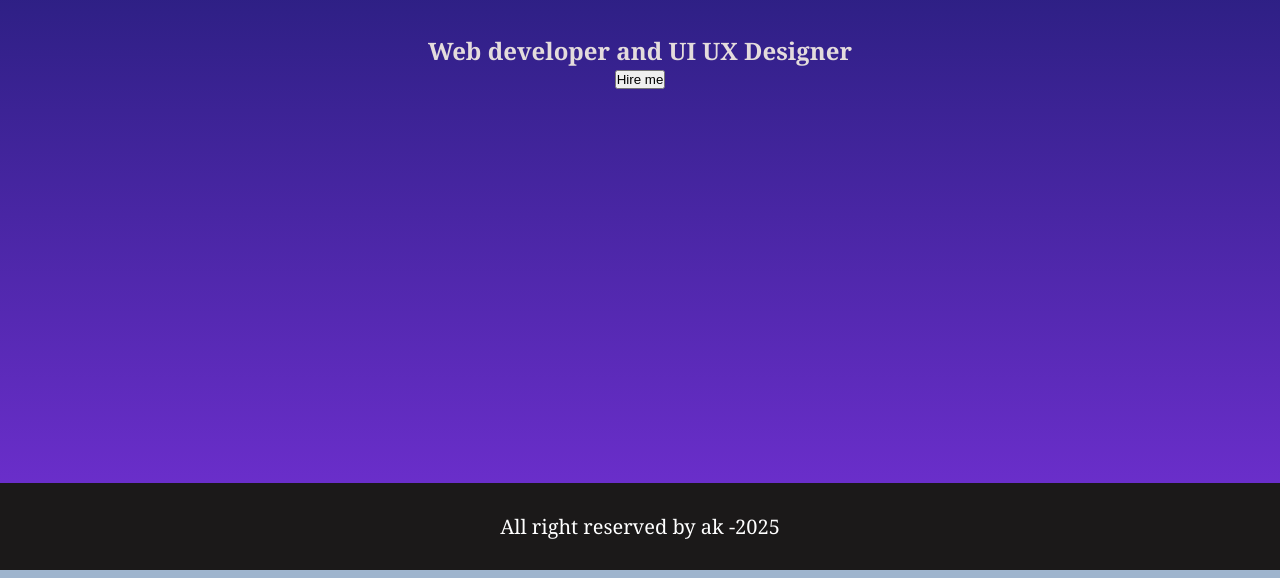
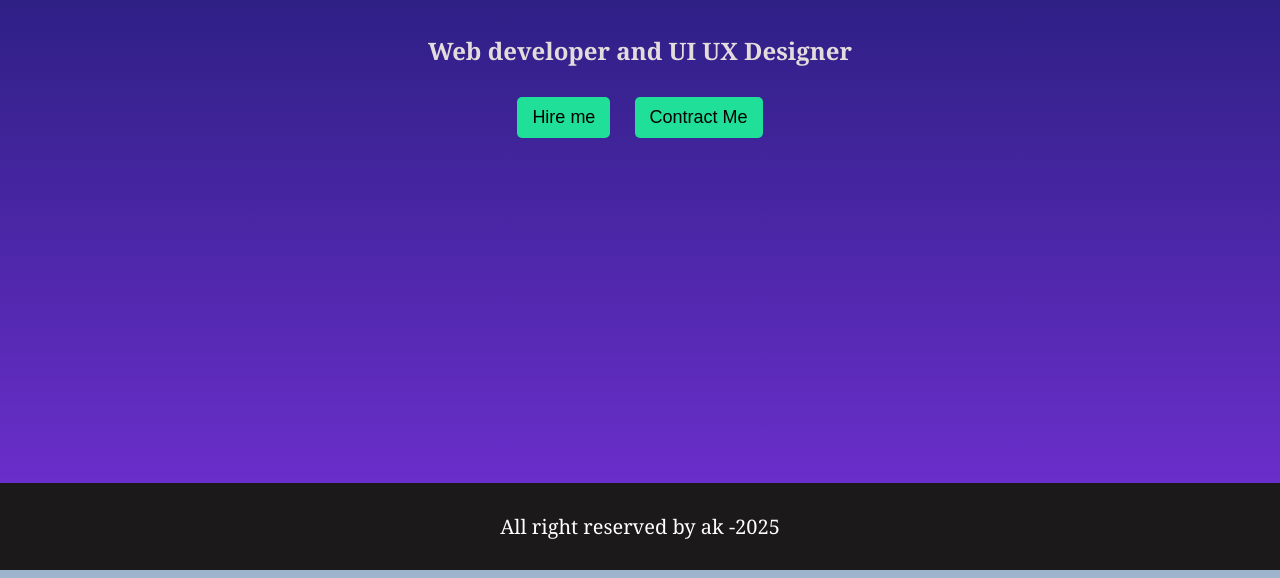
Before and after one commit to Abul-kalam800/web-development-simple-project, a plain HTML site: page index.html in a window 1280 px wide. Shown: the part 222-800 px from the top of the page. Drawn offline with Linux system fonts and the light colour scheme.

Commit message:
added button style

```diff
--- a/index.html
+++ b/index.html
@@ -21,7 +21,8 @@
         <div class="hero">
             <h2>Hi I'am Mohammad Abul kalam</h2>
             <h4>Web developer and UI UX Designer</h4>
-            <button>Hire me</button>
+            <button class="btn">Hire me</button>
+            <button class="btn active">Contract Me</button>
         </div>
     </section>
     <footer>
--- a/mystyle.css
+++ b/mystyle.css
@@ -49,6 +49,21 @@ a{
     color: #e4dcdc;
 
 }
+.btn{
+    padding: 10px 15px;
+    border: none;
+    border-radius: 5px;
+    font-size: 18px;
+    background-color: #20df99;
+    margin: 30px 10px;
+    transition: .4s all;
+    cursor: pointer;
+
+}
+.btn:hover{
+    background-color: #ed7b7b;
+    color:#0a0a0a ;
+}
 footer{
     background-color: #1b1919;
     padding: 30px;
```
